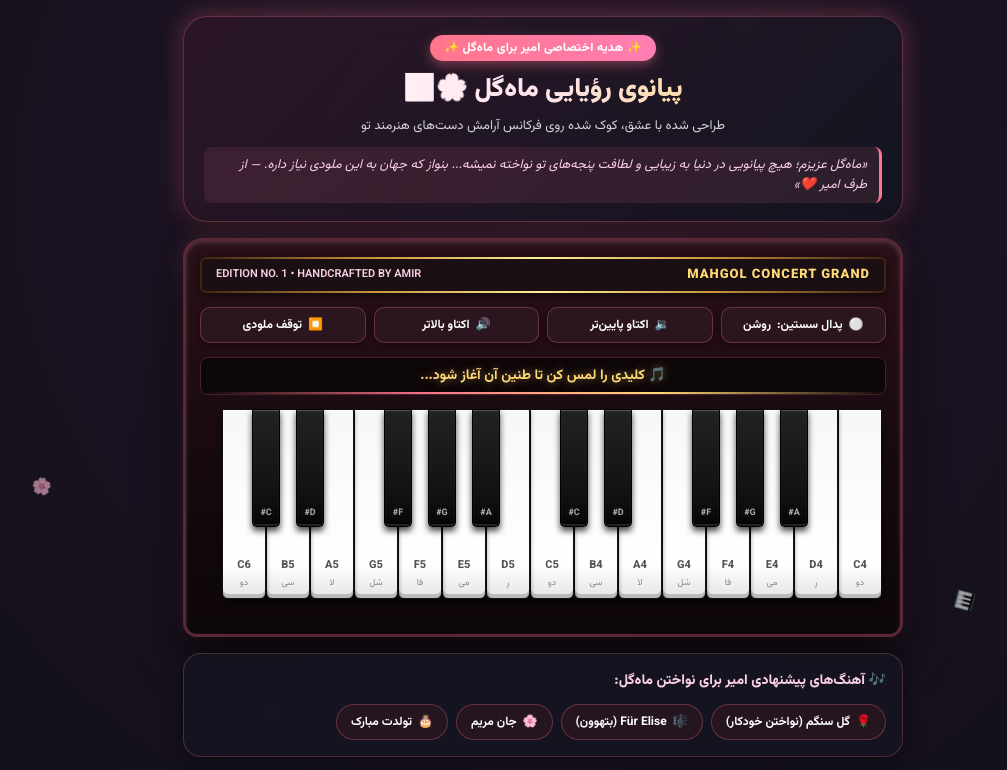
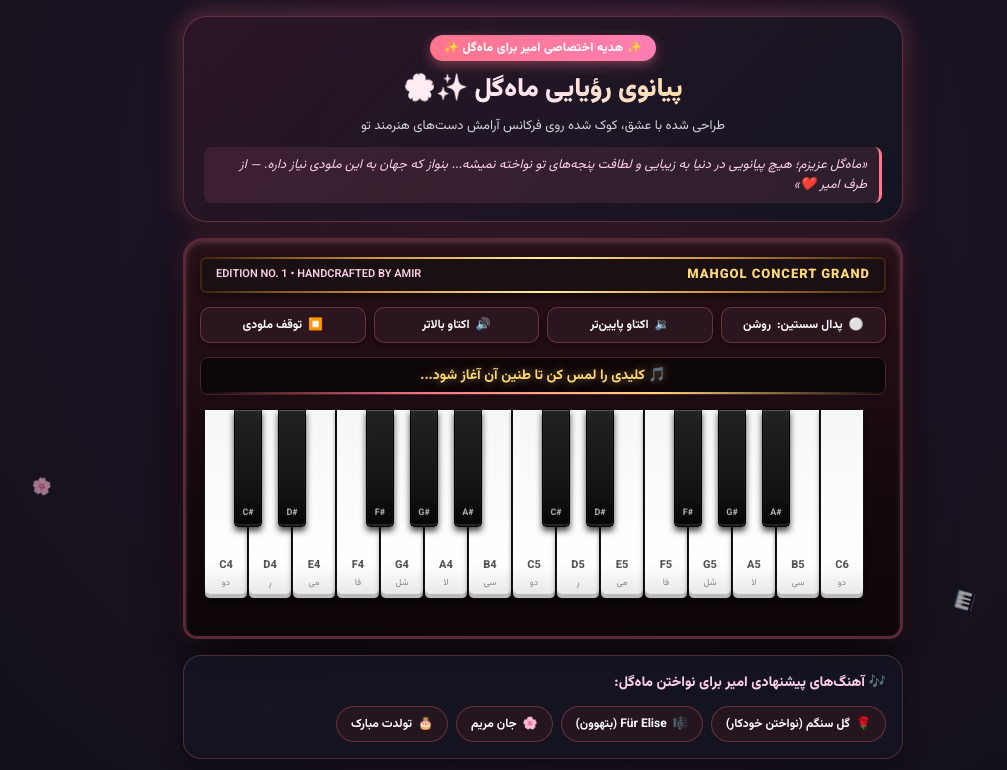
Before and after one commit to amirthn6533/zvb-radar, a plain HTML site: page piano.html in a window 1280 px wide. Shown: the top 770 px of the page, without its empty margins (97-1104 px from the left). Drawn offline with Linux system fonts and the light colour scheme.

Commit message:
Fix LTR piano keyboard and remove emoji glyph bug

```diff
--- a/piano.html
+++ b/piano.html
@@ -232,7 +232,8 @@
       width: 100%;
       overflow-x: auto;
       overflow-y: hidden;
-      padding-bottom: 10px;
+      padding-bottom: 12px;
+      direction: ltr !important;
       -webkit-overflow-scrolling: touch;
       scrollbar-width: thin;
       scrollbar-color: #ff758c #15090d;
@@ -241,6 +242,7 @@
     .keyboard {
       position: relative;
       display: inline-flex;
+      direction: ltr !important;
       height: 195px;
       padding: 0 4px;
       margin: 0 auto;
@@ -270,6 +272,8 @@
       font-size: 11px;
       font-weight: 800;
       color: #555;
+      direction: ltr !important;
+      unicode-bidi: isolate;
       pointer-events: none;
     }
     .key-white .solfege {
@@ -301,6 +305,7 @@
       box-shadow: inset 0 1px 1px rgba(255,255,255,0.25), inset 0 -2px 0 #222, 0 4px 6px rgba(0,0,0,0.7);
       z-index: 5;
       cursor: pointer;
+      direction: ltr !important;
       display: flex;
       flex-direction: column;
       justify-content: flex-end;
@@ -313,6 +318,8 @@
       font-size: 9px;
       font-weight: 700;
       color: #aaa;
+      direction: ltr !important;
+      unicode-bidi: isolate;
       pointer-events: none;
     }
 
@@ -466,7 +473,7 @@
     <div class="badge-amir">
       <span>✨ هدیه اختصاصی امیر برای ماه‌گل ✨</span>
     </div>
-    <h1 class="header-title">پیانوی رؤیایی ماه‌گل 🌸🎹</h1>
+    <h1 class="header-title">پیانوی رؤیایی ماه‌گل ✨🌸</h1>
     <p class="header-sub">طراحی شده با عشق، کوک شده روی فرکانس آرامش دست‌های هنرمند تو</p>
 
     <div class="dedication-quote">
```
